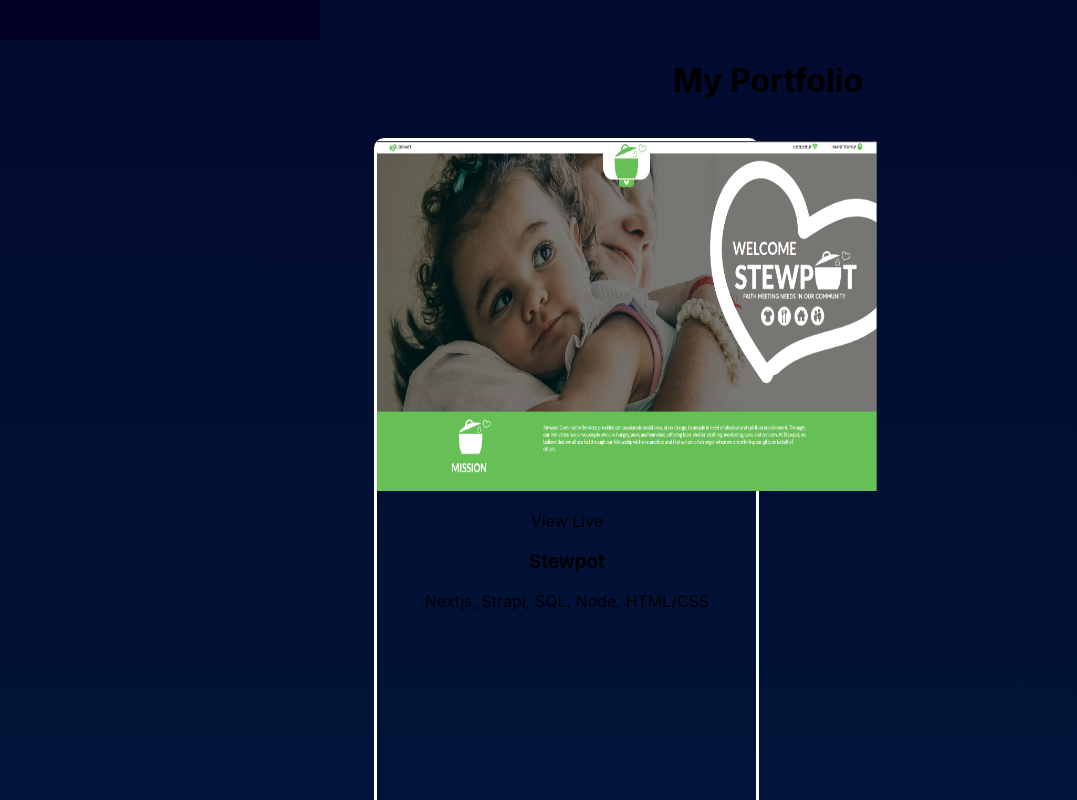
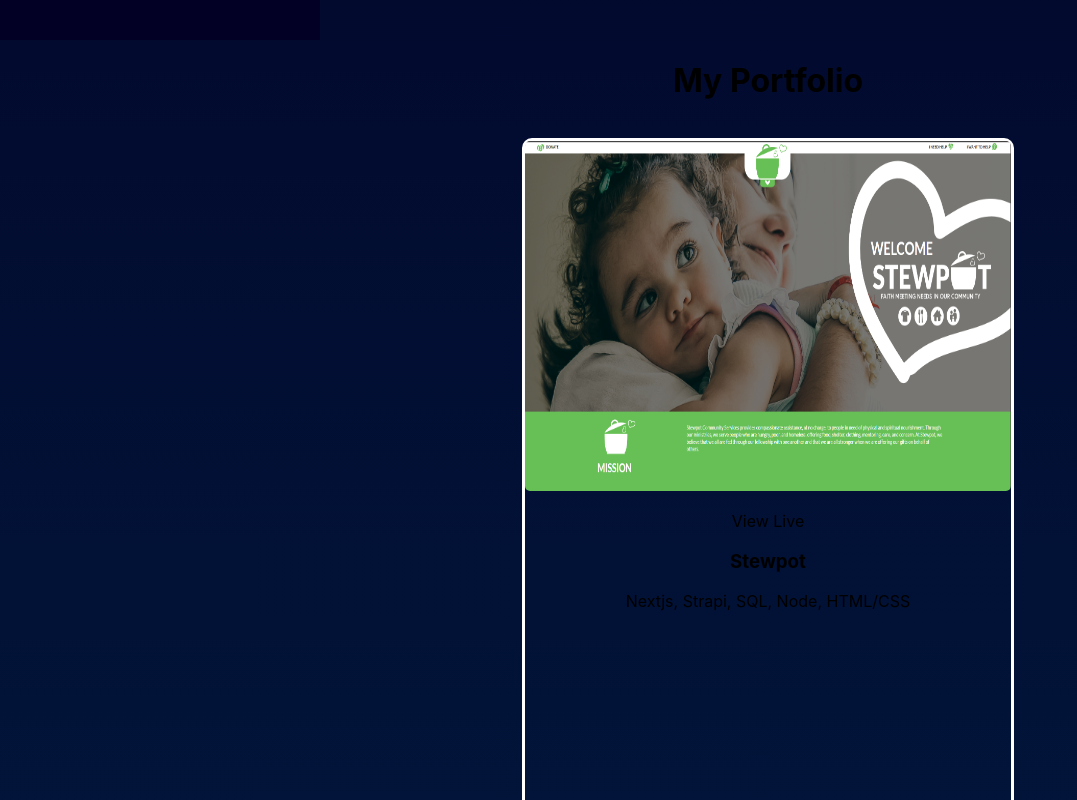
Before and after one commit to zep1994/thomas-matlock, a Next.js app in the folder frontend/: page /portfolio in a window 1280 px wide. Shown: the part 760-1560 px from the top of the page, without its empty margins (0-1077 px from the left). Built offline with nearby package versions, Linux system fonts and the light colour scheme.

Commit message:
Update Port

```diff
--- a/frontend/styles/Portfolio.module.css
+++ b/frontend/styles/Portfolio.module.css
@@ -40,14 +40,14 @@
   }
 
   .card {
-    width: 25rem;
-    width: 47%;
+    width: 60%;
     margin: 1rem;
     text-align: center;
     height: 60rem;
     border: 3px solid white;
     border-radius: 10px;
-
+    margin-left: auto;
+    margin-right: auto;
   }
 
   .logo {
@@ -56,6 +56,7 @@
   }
 
 .container img {
-  width: 500px;
+  width: 100%;
+  border-radius: 5px;
   height: 350px;
 }
```
